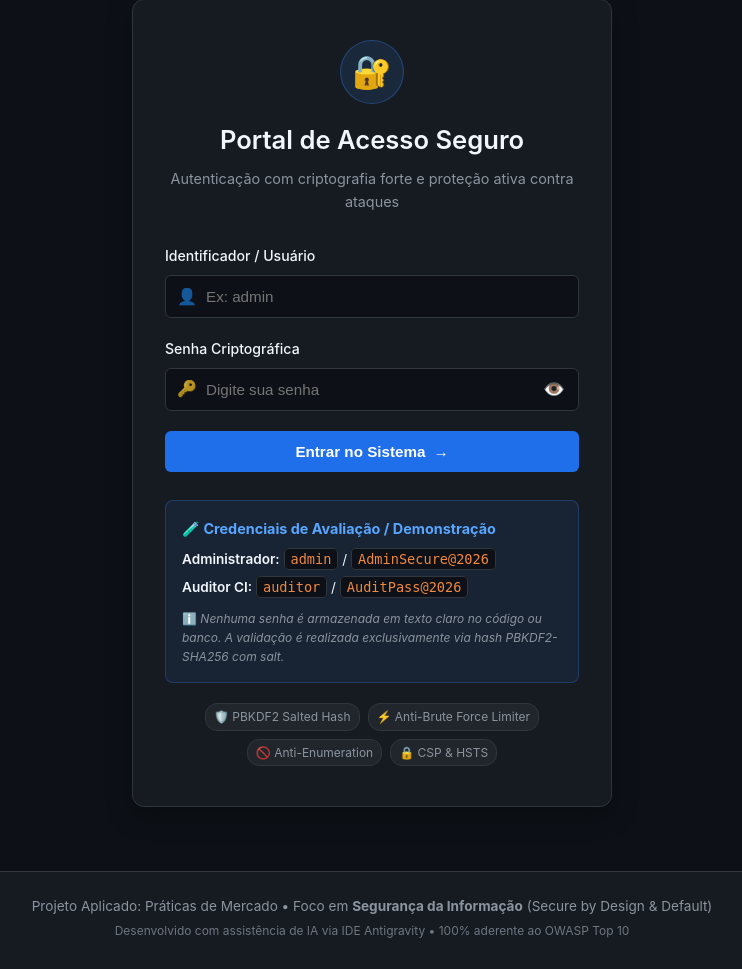
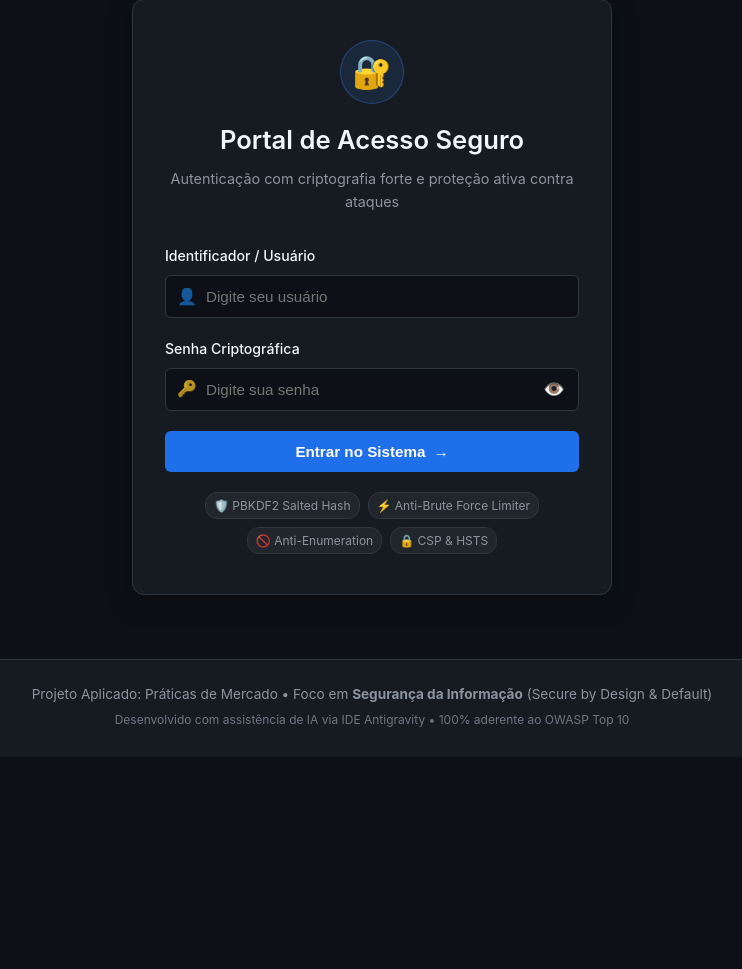
Before and after one commit to damiaocoliveira/Projeto_Aplicado_Praticas_de_Mercado, a Flask app: page /login in a window 1280 px wide. Shown: the part 134-1103 px from the top of the page, without its empty margins (268-1010 px from the left). After the commit the page ends 861 px from the top, so only its background shows below. Run offline with Flask 3, Linux system fonts and the light colour scheme.

Commit message:
feat(ui): remover credenciais visiveis na tela inicial de login

```diff
--- a/app/templates/login.html
+++ b/app/templates/login.html
@@ -22,7 +22,7 @@
                         name="username"
                         required
                         autocomplete="username"
-                        placeholder="Ex: admin"
+                        placeholder="Digite seu usuário"
                         class="form-control"
                         maxlength="30"
                     >
@@ -54,20 +54,6 @@
             </button>
         </form>
 
-        <div class="credentials-helper">
-            <h4>🧪 Credenciais de Avaliação / Demonstração</h4>
-            <div class="cred-item">
-                <span class="cred-role">Administrador:</span>
-                <code>admin</code> / <code>AdminSecure@2026</code>
-            </div>
-            <div class="cred-item">
-                <span class="cred-role">Auditor CI:</span>
-                <code>auditor</code> / <code>AuditPass@2026</code>
-            </div>
-            <p class="cred-notice">
-                ℹ️ <em>Nenhuma senha é armazenada em texto claro no código ou banco. A validação é realizada exclusivamente via hash PBKDF2-SHA256 com salt.</em>
-            </p>
-        </div>
 
         <div class="security-pills">
             <span class="pill">🛡️ PBKDF2 Salted Hash</span>
```
